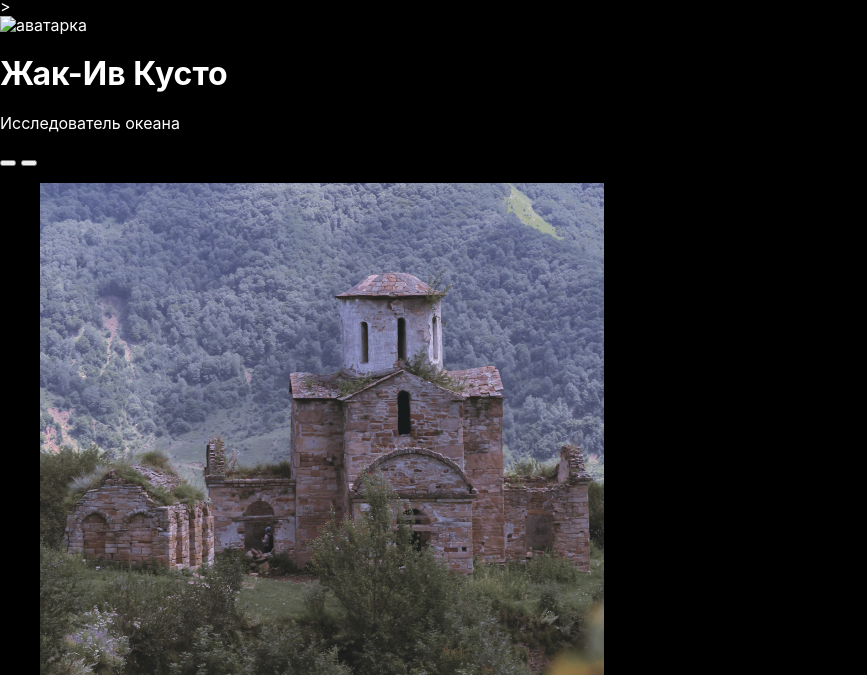
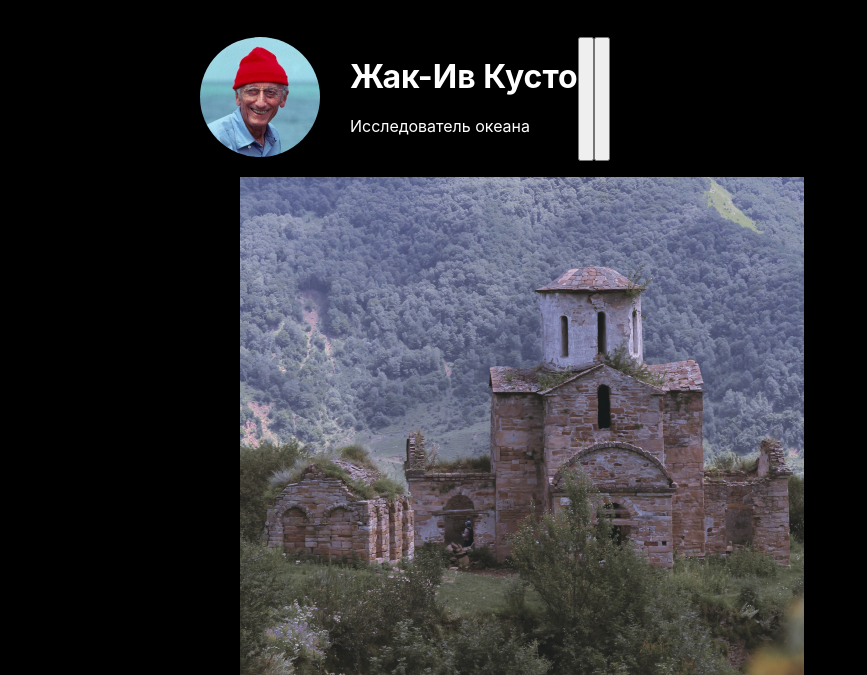
Before and after one commit to MariaDeeva/mesto-project, a plain HTML site: page index.html in a window 1280 px wide. Shown: the part 125-800 px from the top of the page, without its empty margins (0-867 px from the left). Drawn offline with Linux system fonts and the light colour scheme.

Commit message:
Добавлен flex для класса Profil добавлен аватарка

```diff
--- a/blocks/content/content.css
+++ b/blocks/content/content.css
@@ -0,0 +1,4 @@
+.content {
+    margin: 40px auto 0;
+    max-width: 880px;
+}
--- /dev/null
+++ b/blocks/profil/__avatar/profil__avatar.css
@@ -0,0 +1,6 @@
+.profil__avatar{
+    border-radius: 100%;
+    width: 120px;
+    height: 120px;
+    color: #C4C4C4;
+}
--- /dev/null
+++ b/blocks/profil/__container/profil__container.css
@@ -0,0 +1,4 @@
+.profil__container{
+    margin: 0;
+    padding:0 30px 0 0;
+}
--- a/blocks/profil/profil.css
+++ b/blocks/profil/profil.css
@@ -0,0 +1,5 @@
+.profil{
+    display: flex;
+    flex-direction: row;
+
+  }
--- a/index.html
+++ b/index.html
@@ -10,16 +10,19 @@
 <body class="page">
 <header class="header">
     <img class="header__logo" src="./images/Vector.svg" alt="Логотип проекта Место">
-</header>>
+</header>
 <main class="content">
     <section class="profil">
+       <div class="profil__container">
+         <img class="profil__avatar" src="./images/image.png" alt="аватарка">
+       </div>
         <div class="profil-info">
-            <img class="profil-info__avatar" src="" alt="аватарка">
             <h1 class="profil-info__fullname">Жак-Ив Кусто</h1>
             <p class="profil-info__aboutme">Исследователь океана</p>
+        </div>
             <button class="button__edit"></button>
             <button class="button__add"></button>
-        </div>
+
     </section>
     <section class="cards" aria-label="Галерея с фото">
        <ul class="card__list">
--- a/pages/index.css
+++ b/pages/index.css
@@ -4,3 +4,7 @@
 @import url(../blocks/page/page.css);
 @import url(../blocks/header/header.css);
 @import url(../blocks/header/__logo/header__logo.css);
+@import url(../blocks/content/content.css);
+@import url(../blocks/profil/profil.css);
+@import url(../blocks/profil/__container/profil__container.css);
+@import url(../blocks/profil/__avatar/profil__avatar.css);
```
